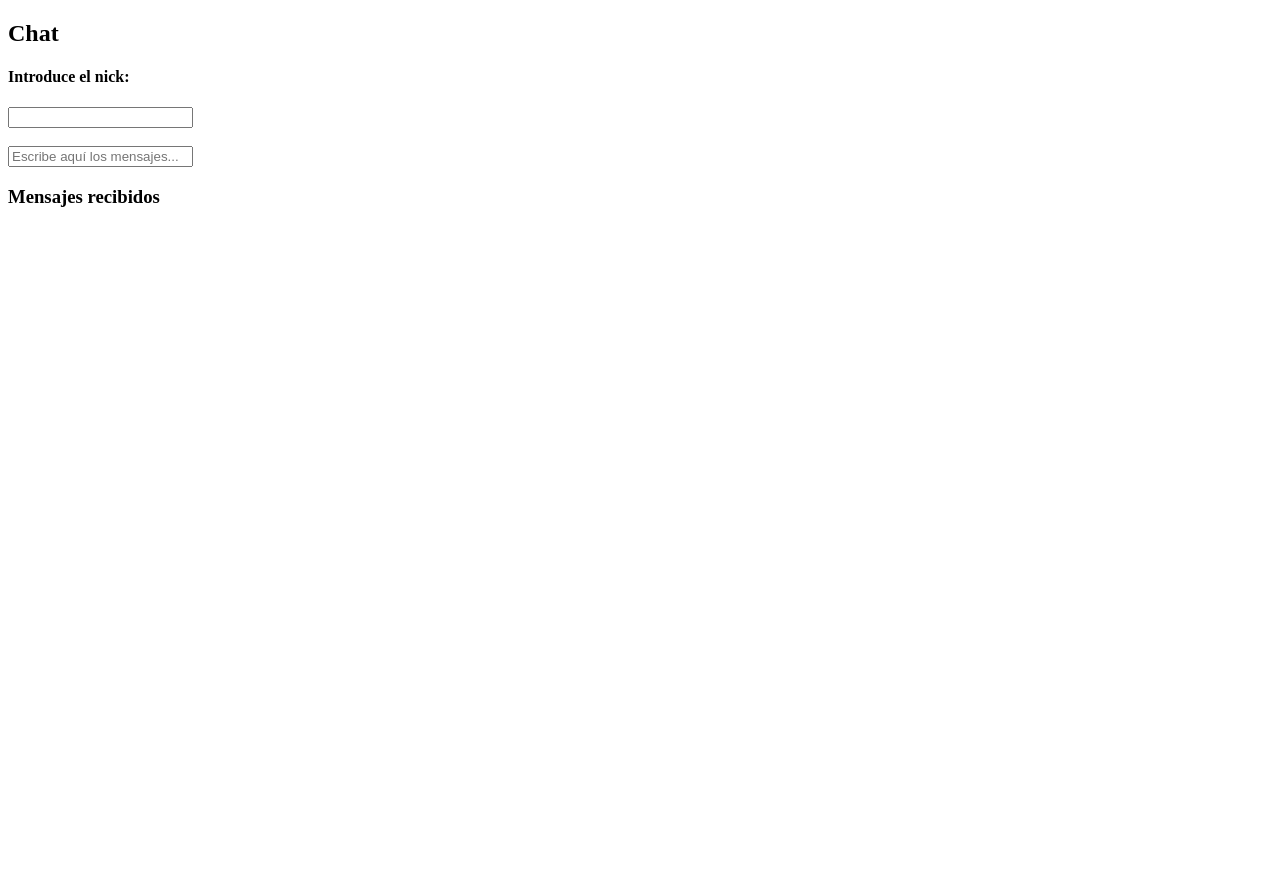
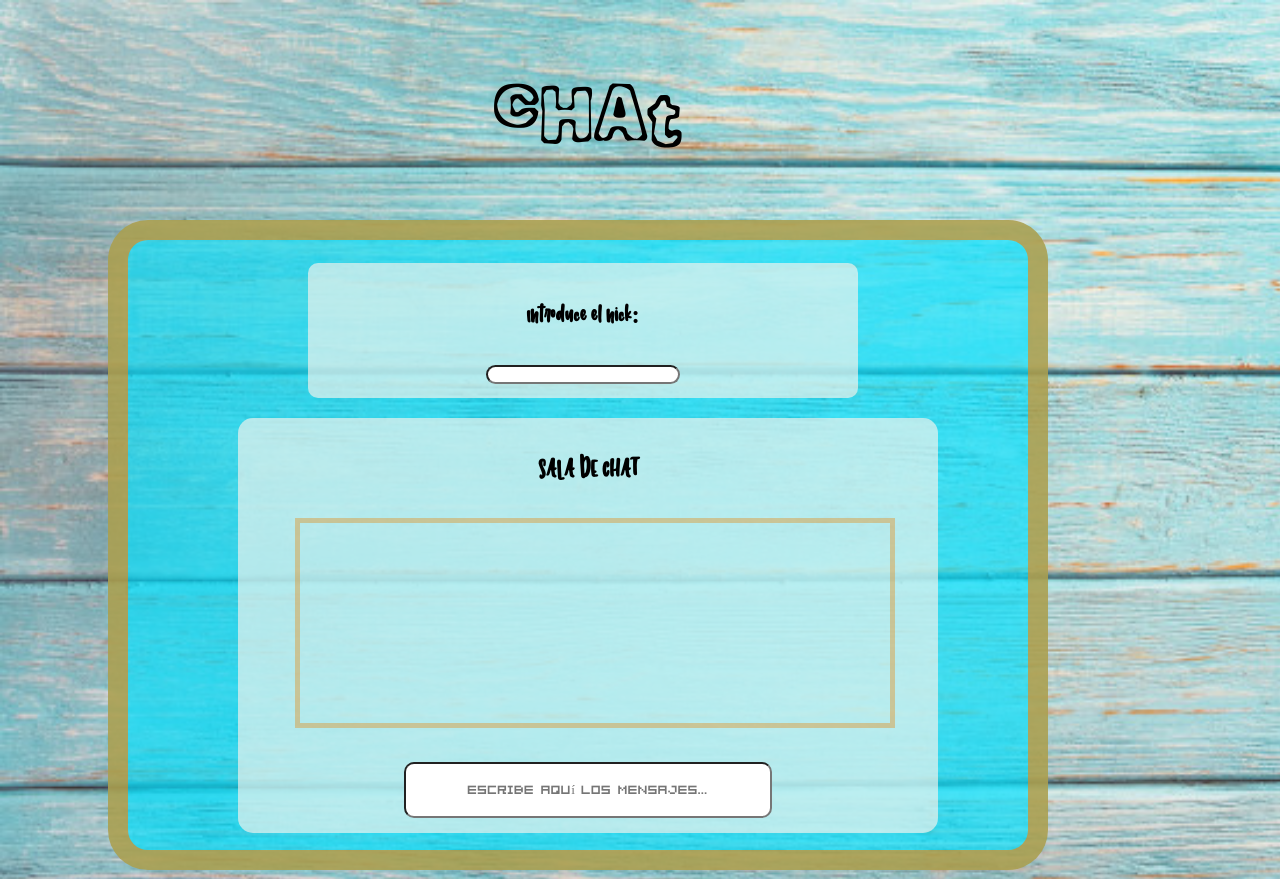
Before and after one commit to anapgh/2020-2021-LTAW-Practicas, a plain HTML site: page P3/public/index.html in a window 1280 px wide. Shown: the top 879 px of the page. Before the commit the page ends 800 px from the top, so only its background shows below. Drawn offline with nearby package versions, Linux system fonts and the light colour scheme; no server answers.

Commit message:
Añadidio css

```diff
--- a/P3/public/index.html
+++ b/P3/public/index.html
@@ -4,6 +4,7 @@
   <meta charset="UTF-8">
   <meta http-equiv="X-UA-Compatible" content="IE=edge">
   <meta name="viewport" content="width=device-width, initial-scale=1.0">
+  <link rel="stylesheet" href="style.css">
   <title>Práctica 3: Chat</title>
 
   <!-- Cargar la biblioteca Socket.IO. Nos la debe entregar el servidor -->
@@ -15,12 +16,31 @@
 
 <body>
   <h2>Chat</h2>
-  <h4>Introduce el nick:</h4>
-  <input type="text" id="nick">
+
+  <div id='total'>
   <br>
-  <br>
-  <input type="text" placeholder="Escribe aquí los mensajes..." autocomplete="off" id="msg_entry">
-  <h3>Mensajes recibidos</h3>
-  <p id="display"></p>
+
+    <div id='cuadrado-nick'>
+      <h4>Introduce el nick:</h4>
+      <input type="text" id="nick">
+    </div>
+
+    <div id='chat'>
+      <h3>SALA DE CHAT</h3>
+      <p id="display"></p>
+
+      <br>
+
+      <div id='cuadrado-msg'>
+        <input type="text" placeholder="Escribe aquí los mensajes..." autocomplete="off" id="msg_entry">
+      </div>
+
+      <br>
+    </div>
+    <br>
+
+  </div>
+
+
 </body>
 </html>
--- /dev/null
+++ b/P3/public/style.css
@@ -0,0 +1,94 @@
+@font-face {
+    font-family: "comicate";
+    src: url(letra/COMICATE.TTF);
+}
+@font-face {
+    font-family: "message";
+    src: url(letra/4B.TTF);
+}
+@font-face {
+    font-family: "phoenix";
+    src: url(letra/Phoenix.ttf);
+}
+
+body{
+    background-image: url(imagenes/fondo.jpg);
+    background-size: cover;
+    text-align: center;
+    margin-top: 70px;
+}
+
+h2{
+    font-family: "comicate";
+    font-size: 80px;
+    width: 1160px;
+    height: 50px;
+}
+
+#total{
+    background-color:rgba(0, 225, 255, 0.664);
+    border: solid 20px;
+    border-color: rgba(228, 138, 21, 0.664);
+    border-radius: 40px;
+    text-align: center;
+    margin: 100px;
+    font-family: "phoenix";
+    width: 900px;
+    height: 610px;
+    position: relative;
+}
+
+#cuadrado-nick{
+    background-color: rgba(255, 245, 238, 0.63);
+    border-radius: 10px;
+    padding-top: 5px;
+    margin-top: 5px;
+    margin-left: 180px;
+    margin-right: 180px;
+    width: 550px;
+    height: 130px;
+}
+
+h4{
+    font-size: 25px;
+}
+
+h3{
+    font-size: 30px;
+}
+
+#chat{
+    background-color: rgba(255, 245, 238, 0.63);
+    border-radius: 15px;
+    padding-top:5px;
+    padding-bottom: 10px;
+    margin-top: 20px;
+    margin-left: 110px;
+    margin-right: 110px;
+    margin-bottom: 25px;
+    width: 700px;
+    height: 400px;
+}
+
+#display{
+    border: solid 5px;
+    border-color: rgba(228, 138, 21, 0.4);
+    margin-left: 57px;
+    margin-right: 57px;
+    padding:10px;
+    font-family: "message";
+    width: 570px;
+    height: 180px;
+    overflow: auto;
+}
+
+input{
+    border-radius: 10px;
+    font-family: "message";
+}
+
+#msg_entry{
+    height: 50px;
+    width: 360px;
+    text-align: center;
+}
```
Also changed, not shown: P3/public/imagenes/fondo.jpg (added), P3/public/letra/4B.TTF (added), P3/public/letra/COMICATE.TTF (added), P3/public/letra/Phoenix.ttf (added).
